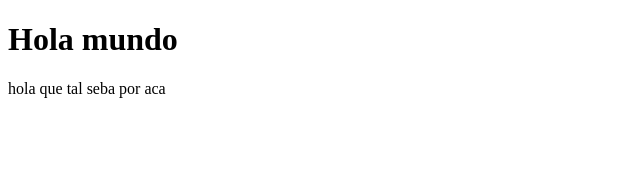
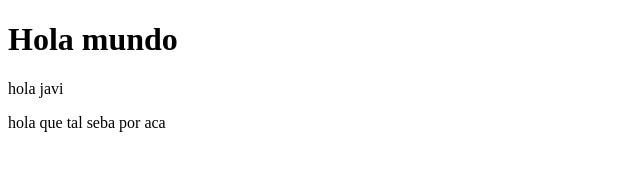
Before and after one commit to Seba-desing/cursogit, a plain HTML site: page index.html in a window 1280 px wide. Shown: the whole page, without its empty margins (0-640 px from the left). Drawn offline with Linux system fonts and the light colour scheme.

Commit message:
hola javi

```diff
--- a/index.html
+++ b/index.html
@@ -8,7 +8,7 @@
 </head>
 <body>
     <h1>Hola mundo</h1>
-
+    <p>hola javi</p>
     <p> hola que tal seba por aca</p>
 </body>
 </html>
```
